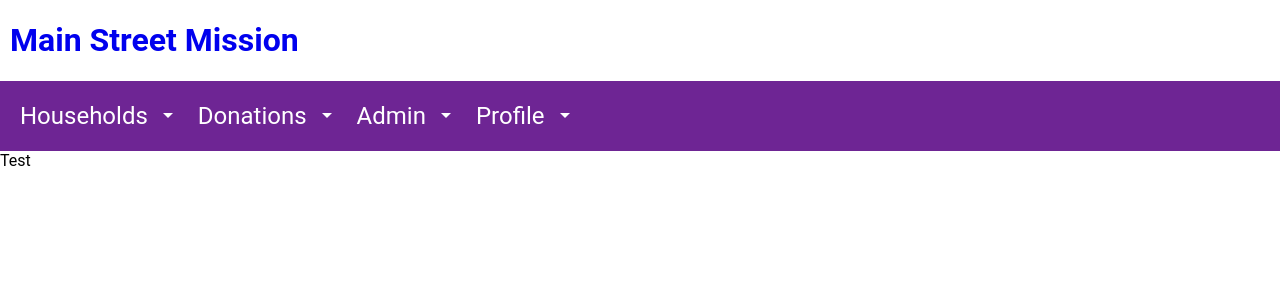
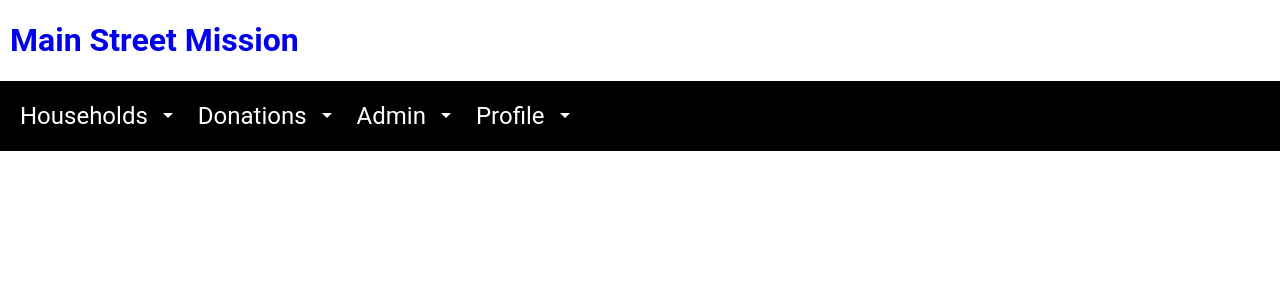
Before and after one commit to MainStMission/bridge-client, a React (Create React App) app: page / in a window 1280 px wide. Shown: the top 300 px of the page. Built offline with nearby package versions, Linux system fonts and the light colour scheme.

Commit message:
working router

```diff
--- a/package.json
+++ b/package.json
@@ -4,6 +4,7 @@
   "private": true,
   "dependencies": {
     "formik": "^0.11.11",
+    "jshint": "^2.9.5",
     "react": "^16.2.0",
     "react-dom": "^16.2.0",
     "react-fontawesome": "^1.6.1",
--- a/src/Components/navigation.js
+++ b/src/Components/navigation.js
@@ -1,13 +1,8 @@
 import React, { Component } from "react";
 import ReactDOM from 'react-dom';
-import Navbar from './Components/Navbar';
-import Household from "./Components/household";
+import FontAwesome from 'react-fontawesome';
+import Navbar from './Navbar'
 
-import {
-    Route,
-    NavLink,
-    HashRouter,
-} from "react-router-dom";
 
 const items = [
     {
@@ -113,3 +108,25 @@ const theme2 = {
     secondary: '#05668D',
     text: 'white'
 }
+const theme3 = {
+    primary: 'black',
+    secondary: '#05668D',
+    text: 'white'
+}
+
+export default class Main extends Component {
+    render() {
+        return (
+            <div id="container">
+              <div>
+                <div id="title">
+                  <h1><a href="/">Main Street Mission</a></h1>
+                </div>
+                  <Navbar theme={ theme3 }  items={ items } />
+                </div>
+            </div>
+        )
+    }
+}
+
+ReactDOM.render(<Main />, document.getElementById('root'))
--- a/src/Main.js
+++ /dev/null
@@ -1,146 +0,0 @@
-import React, { Component } from "react";
-import ReactDOM from 'react-dom';
-import FontAwesome from 'react-fontawesome';
-import Navbar from './Components/Navbar'
-import Household from "./Components/household";
-import {
-    Router,
-    Route,
-} from "react-router";
-
-/*
- * ReactDOM.render(
- *     <Router>
- *         <Route path="/household" component={Household}/>
- *     </Router>,
- *     document.getElementById('app')
- * );
- *
- * */
-
-
-
-const items = [
-    {
-        dropdown: true,
-        title: 'Households',
-        items: [
-            {
-                name: 'New Household',
-                href: '/household'
-            },
-            {
-                name: 'New Visit',
-                href: '/visit'
-            },
-            {
-                name: 'Households',
-                href: '/households'
-            },
-            {
-                name: 'Visits',
-                href: '/visits'
-            }
-        ]
-    },
-    {
-        dropdown: true,
-        title: 'Donations',
-        items: [
-            {
-                name: 'New Donation',
-                href: '/donation'
-            },
-            {
-                name: 'Donations',
-                href: '/donations'
-            },
-            {
-                name: 'Doners',
-                href: '/doners'
-            }
-        ]
-    },
-    {
-        dropdown: true,
-        title: 'Admin',
-        items: [
-            {
-                name: 'New Volunteer',
-                href: '/volunteer'
-            },
-            {
-                name: 'Volunteers',
-                href: '/volunteers'
-            },
-            {
-                name: 'Visit Text',
-                href: '/vtext'
-            },
-            {
-                name: '2nd Harvest',
-                href: '/harvest'
-            },
-            {
-                name: 'Admin',
-                href: '/admin'
-            }
-        ]
-    },
-    {
-        dropdown: true,
-        title: 'Profile',
-        items: [
-            {
-                name: 'Edit Profile',
-                href: '/profile'
-            },
-            {
-                name: 'Sign Out',
-                href: '/out'
-            }
-        ]
-    }
-]
-
-// eslint-disable-next-line
-const brand = {
-    title: 'Main St. Mission',
-    href: '/'
-}
-// Primary: Nav background,
-// Secondary: Borders, highlights, dropdowns
-// primaryText: all on the primary background,
-// secondaryText: all text on the secondary color
-
-const theme1 = {
-    primary: 'white',
-    secondary: '#2BD9FE',
-    text: 'black'
-}
-// eslint-disable-next-line
-const theme2 = {
-    primary: '#6E2594',
-    secondary: '#05668D',
-    text: 'white'
-}
-
-export default class Main extends Component {
-    render() {
-        return (
-            <div id="container">
-              <div>
-                <div id="title">
-                  <h1><a href="/">Main Street Mission</a></h1>
-                </div>
-                  <Navbar theme={ theme2 }  items={ items } />
-                </div>
-              <div>
-                Test
-              </div>
-            </div>
-        )
-    }
-}
-
-ReactDOM.render(<Main />, document.getElementById('root'))
--- a/src/index.js
+++ b/src/index.js
@@ -1,9 +1,18 @@
 import React from 'react';
 import ReactDOM from 'react-dom';
 import './index.css';
-import Main from './Main';
+import { BrowserRouter, Route } from 'react-router-dom';
+import Nav from './components/navigation';
+import Household from './components/household';
 
 ReactDOM.render(
-    <Main />,
+    <div>
+      <BrowserRouter>
+        <div>
+          <Route path="/" component={Nav} />
+          <Route path="/household" component={Household}/>
+        </div>
+      </BrowserRouter>
+    </div>,
     document.getElementById('root')
 );
```
Also changed, not shown: 2 other files (tests, documents, lock files or other folders). Lines whose indentation alone changed are shown as unchanged.
